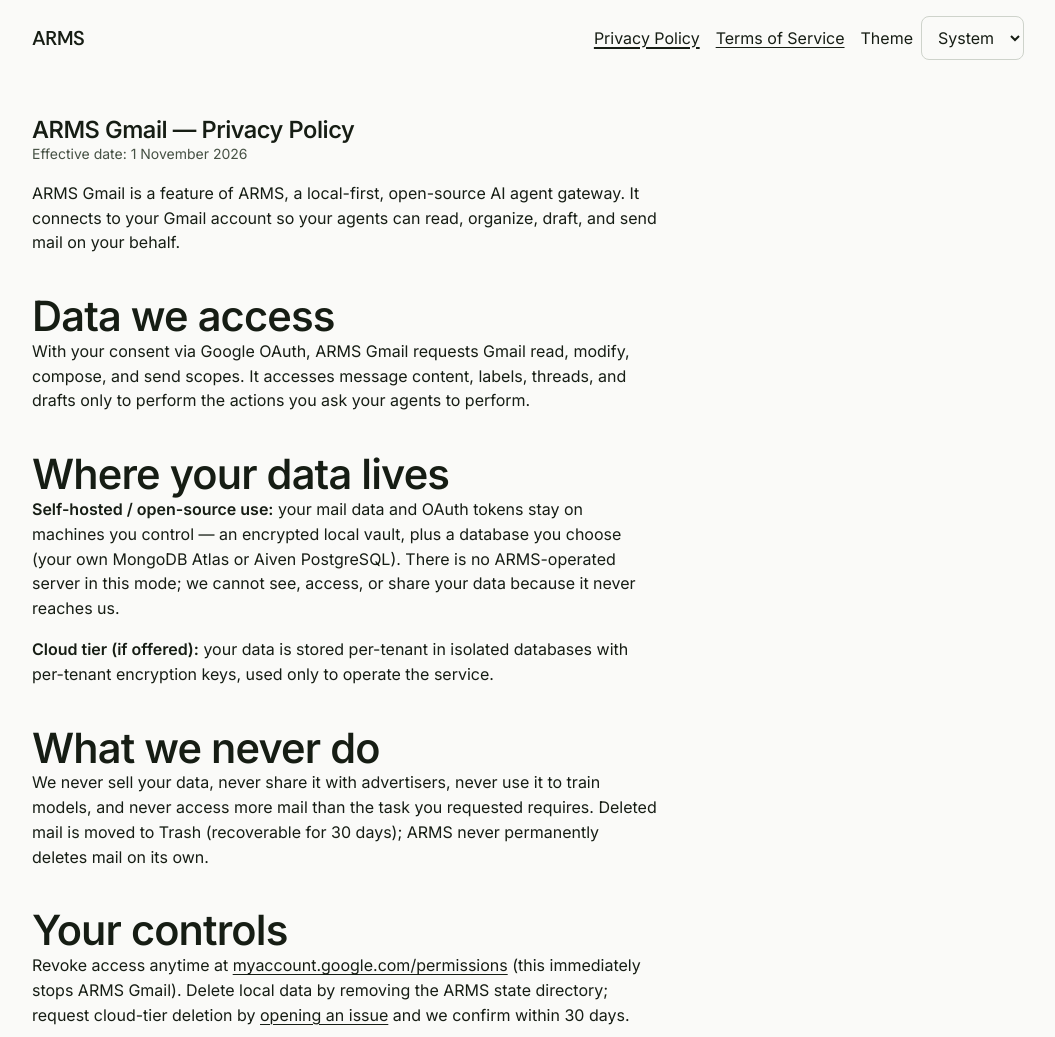
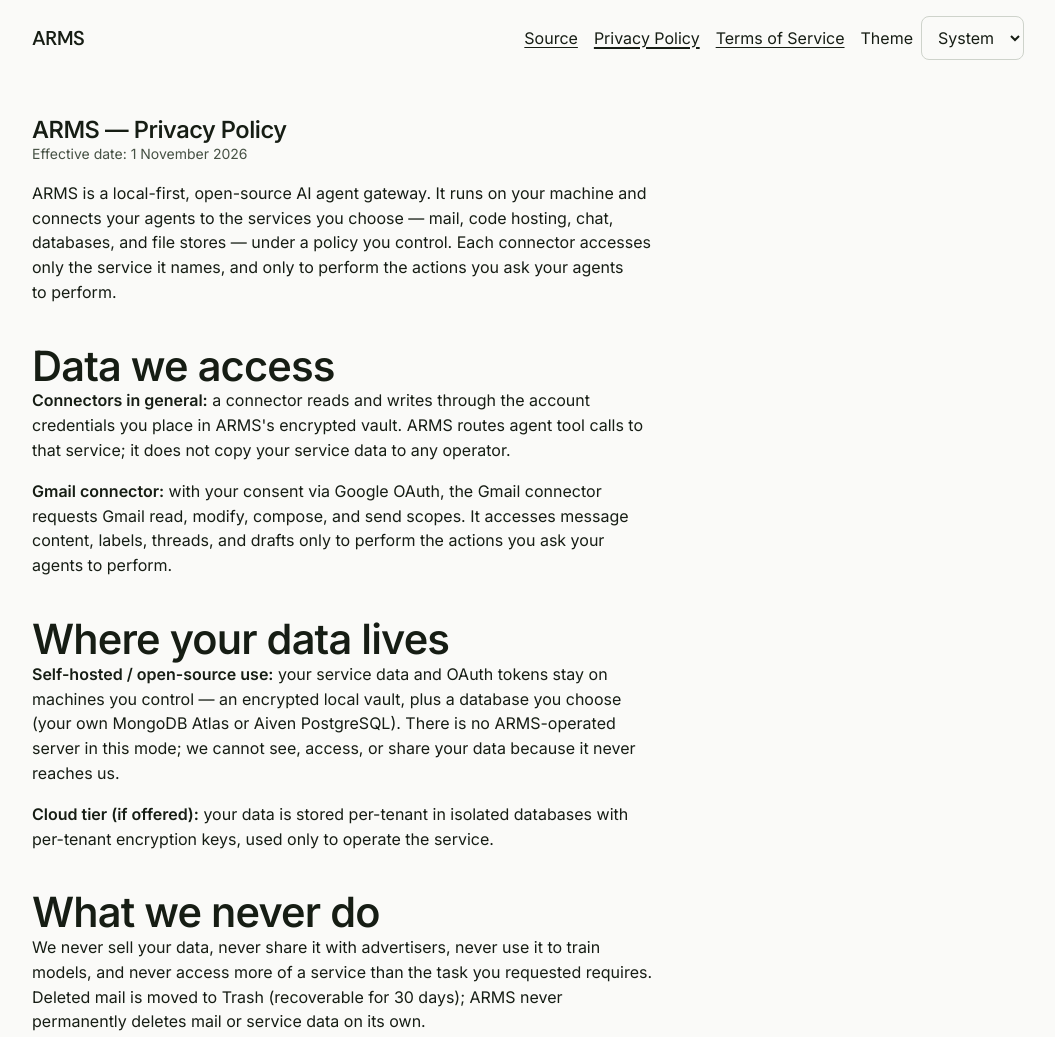
Before and after one commit to jayptl-me/arms-site, an Astro site: page /privacy in a window 1280 px wide. Shown: the top 1037 px of the page, without its empty margins (112-1167 px from the left). Built offline with nearby package versions, Linux system fonts and the light colour scheme; Astro itself is replaced by a stand-in of ours.

Commit message:
fix(site): council gap pass - real verdict names, full connector list, product route, baseline metadata
Sample trace used verdict names the product lacks (DENIED_TOOL /
RATE_LIMITED_TOOL -> DENIED_HARNESS_TOOL / RATE_LIMITED_RPS); router
body omitted Jira/Linear/Notion/Redis the connectors sell; legal was
Gmail-only vs the 12-connector page; no favicon, OG tags, sitemap
directive, or 404; and no route to the product. Adds favicon.svg,
og/twitter meta, Sitemap line, 404 page, Source nav + Get-ARMS CTA to
Whyknot-live/ARMS (resolves after public release; link check flags it
until then). Legal files changed: read before land.

```diff
--- a/public/robots.txt
+++ b/public/robots.txt
@@ -2,3 +2,5 @@ User-agent: *
 Allow: /
 Disallow: /look/
 Disallow: /parts
+
+Sitemap: https://arms.whyknot.live/sitemap-index.xml
--- a/src/claims.ts
+++ b/src/claims.ts
@@ -9,7 +9,7 @@ export const claims = {
   does: [
     {
       title: "One router.",
-      body: "Plane, GitHub, GitLab, Slack, Postgres, Gmail, S3, Docker, and community tool servers share this gateway.",
+      body: "Plane, GitHub, GitLab, Jira, Linear, Notion, Slack, Postgres, Redis, Gmail, S3, Docker, and community tool servers share this gateway.",
     },
     {
       title: "Policy per agent.",
@@ -77,6 +77,10 @@ export const claims = {
     },
   ],
   action: {
+    label: "Get ARMS on GitHub",
+    href: "https://github.com/Whyknot-live/ARMS",
+  },
+  issue: {
     label: "Open an issue",
     href: "https://github.com/jayptl-me/arms-site/issues",
   },
--- a/src/components/Footer.astro
+++ b/src/components/Footer.astro
@@ -9,5 +9,6 @@ import { claims } from "../claims.ts";
     <a href="/privacy">Privacy Policy</a>
     <a href="/terms">Terms of Service</a>
     <a href={claims.action.href}>{claims.action.label}</a>
+    <a href={claims.issue.href}>{claims.issue.label}</a>
   </nav>
 </footer>
--- a/src/layouts/Base.astro
+++ b/src/layouts/Base.astro
@@ -23,9 +23,15 @@ const canonical = Astro.site ? new URL(Astro.url.pathname, Astro.site).href : un
     <meta name="viewport" content="width=device-width, initial-scale=1" />
     {description && <meta name="description" content={description} />}
     <meta name="color-scheme" content="light dark" />
+    <link rel="icon" href="/favicon.svg" type="image/svg+xml" />
     <title>{title}</title>
-    {canonical && <link rel="canonical" href={canonical} />}
+    {!unindexed && canonical && <link rel="canonical" href={canonical} />}
     {unindexed && <meta name="robots" content="noindex, nofollow" />}
+    <meta property="og:type" content="website" />
+    <meta property="og:title" content={title} />
+    {description && <meta property="og:description" content={description} />}
+    {!unindexed && canonical && <meta property="og:url" content={canonical} />}
+    <meta name="twitter:card" content="summary" />
     <slot name="head" />
     <link rel="preload" href="/fonts/inter-latin.woff2" as="font" type="font/woff2" crossorigin />
     <link rel="preload" href="/fonts/rethink-sans-latin.woff2" as="font" type="font/woff2" crossorigin />
--- a/src/pages/index.astro
+++ b/src/pages/index.astro
@@ -11,9 +11,9 @@ import { claims } from "../claims.ts";
    verdict, and the call time. Names and verdicts are the product's own words. */
 const trace = [
   { harness: "claude-code", call: "gmail.list_threads", verdict: "ALLOWED", ms: "84" },
-  { harness: "cursor", call: "github.create_pull_request", verdict: "DENIED_TOOL", ms: "—" },
+  { harness: "cursor", call: "github.create_pull_request", verdict: "DENIED_HARNESS_TOOL", ms: "—" },
   { harness: "windsurf", call: "plane.create_work_item", verdict: "ALLOWED", ms: "121" },
-  { harness: "opencode", call: "slack.post_message", verdict: "RATE_LIMITED_TOOL", ms: "—" },
+  { harness: "opencode", call: "slack.post_message", verdict: "RATE_LIMITED_RPS", ms: "—" },
   { harness: "claude-desktop", call: "arms.get_status", verdict: "ALLOWED", ms: "3" },
   { harness: "claude-code", call: "github.list_workflow_runs", verdict: "ALLOWED", ms: "97" },
 ];
--- a/src/pages/privacy.astro
+++ b/src/pages/privacy.astro
@@ -2,35 +2,42 @@
 import Base from "../layouts/Base.astro";
 ---
 
-<Base title="ARMS Gmail — Privacy Policy">
+<Base title="ARMS — Privacy Policy" description="How ARMS handles the data your agents touch through its connectors.">
 <div class="container prose">
-<h1>ARMS Gmail — Privacy Policy</h1>
+<h1>ARMS — Privacy Policy</h1>
 <p class="muted">Effective date: 1 November 2026</p>
-<p>ARMS Gmail is a feature of ARMS, a local-first, open-source AI agent
-gateway. It connects to your Gmail account so your agents can read, organize,
-draft, and send mail on your behalf.</p>
+<p>ARMS is a local-first, open-source AI agent gateway. It runs on your
+machine and connects your agents to the services you choose — mail, code
+hosting, chat, databases, and file stores — under a policy you control.
+Each connector accesses only the service it names, and only to perform
+the actions you ask your agents to perform.</p>
 <h2>Data we access</h2>
-<p>With your consent via Google OAuth, ARMS Gmail requests Gmail read, modify,
-compose, and send scopes. It accesses message content, labels, threads, and
-drafts only to perform the actions you ask your agents to perform.</p>
+<p><strong>Connectors in general:</strong> a connector reads and writes
+through the account credentials you place in ARMS's encrypted vault. ARMS
+routes agent tool calls to that service; it does not copy your service
+data to any operator.</p>
+<p><strong>Gmail connector:</strong> with your consent via Google OAuth,
+the Gmail connector requests Gmail read, modify, compose, and send
+scopes. It accesses message content, labels, threads, and drafts only to
+perform the actions you ask your agents to perform.</p>
 <h2>Where your data lives</h2>
-<p><strong>Self-hosted / open-source use:</strong> your mail data and OAuth
-tokens stay on machines you control — an encrypted local vault, plus a
-database you choose (your own MongoDB Atlas or Aiven PostgreSQL). There is no
-ARMS-operated server in this mode; we cannot see, access, or share your data
-because it never reaches us.</p>
+<p><strong>Self-hosted / open-source use:</strong> your service data and
+OAuth tokens stay on machines you control — an encrypted local vault,
+plus a database you choose (your own MongoDB Atlas or Aiven PostgreSQL).
+There is no ARMS-operated server in this mode; we cannot see, access, or
+share your data because it never reaches us.</p>
 <p><strong>Cloud tier (if offered):</strong> your data is stored per-tenant in
 isolated databases with per-tenant encryption keys, used only to operate the
 service.</p>
 <h2>What we never do</h2>
-<p>We never sell your data, never share it with advertisers, never use it to
-train models, and never access more mail than the task you requested requires.
-Deleted mail is moved to Trash (recoverable for 30 days); ARMS never
-permanently deletes mail on its own.</p>
+<p>We never sell your data, never share it with advertisers, never use it
+to train models, and never access more of a service than the task you
+requested requires. Deleted mail is moved to Trash (recoverable for 30
+days); ARMS never permanently deletes mail or service data on its own.</p>
 <h2>Your controls</h2>
-<p>Revoke access anytime at
+<p>Revoke a connector's access at the service — for Gmail,
 <a href="https://myaccount.google.com/permissions">myaccount.google.com/permissions</a>&nbsp;(this
-immediately stops ARMS Gmail). Delete local data by removing the ARMS
+immediately stops the Gmail connector). Delete local data by removing the ARMS
 state directory; request cloud-tier deletion by
 <a href="https://github.com/jayptl-me/arms-site/issues">opening an issue</a> and we confirm within
 30 days.</p>
--- a/src/site.ts
+++ b/src/site.ts
@@ -1,5 +1,6 @@
 /** Header links. Only pages that exist; labels as they already appear on the site. */
 export const nav = [
+  { href: "https://github.com/Whyknot-live/ARMS", label: "Source" },
   { href: "/privacy", label: "Privacy Policy" },
   { href: "/terms", label: "Terms of Service" },
 ] as const;
```
Also changed, not shown: src/pages/404.astro (added, +11 -0 lines), src/pages/terms.astro (+17 -13 lines), test/launch.ts (+6 -2 lines), test/ui-button.ts (+1 -1 lines), public/favicon.svg (added).
